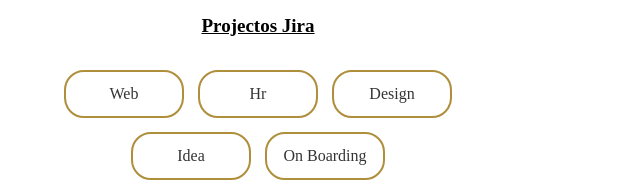
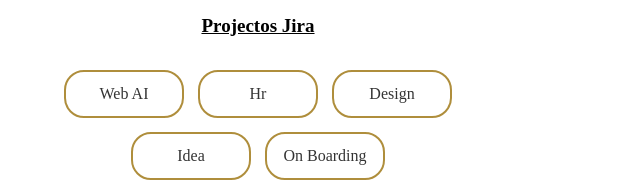
Before and after one commit to MEGAFRAN/extension-factory, a Next.js app: page / in a window 1280 px wide. Shown: the part 148-330 px from the top of the page, without its empty margins (0-640 px from the left). Built offline with nearby package versions, Linux system fonts and the light colour scheme.

Commit message:
feature: added web ai project to the extension, removed web

```diff
--- a/pages/index.tsx
+++ b/pages/index.tsx
@@ -8,13 +8,13 @@
 }
 const clubtalJira = {
   urls: [
-  'https://clubtal.atlassian.net/jira/software/c/projects/WEB/boards/1',
+  'https://clubtal.atlassian.net/jira/software/projects/WA/boards/15',
   'https://clubtal.atlassian.net/jira/software/c/projects/HR/boards/3',
   'https://clubtal.atlassian.net/jira/software/projects/DES/boards/8',
   'https://clubtal.atlassian.net/jira/software/projects/IDEA/boards/9',
   'https://clubtal.atlassian.net/jira/software/projects/ON/boards/10'
   ],
-  names: ['Web', 'Hr', 'Design', 'Idea', 'On Boarding']
+  names: ['Web AI', 'Hr', 'Design', 'Idea', 'On Boarding']
 }
 const clubtalConfluence = {
   urls: [
```
Also changed, not shown: public/manifest.json.
